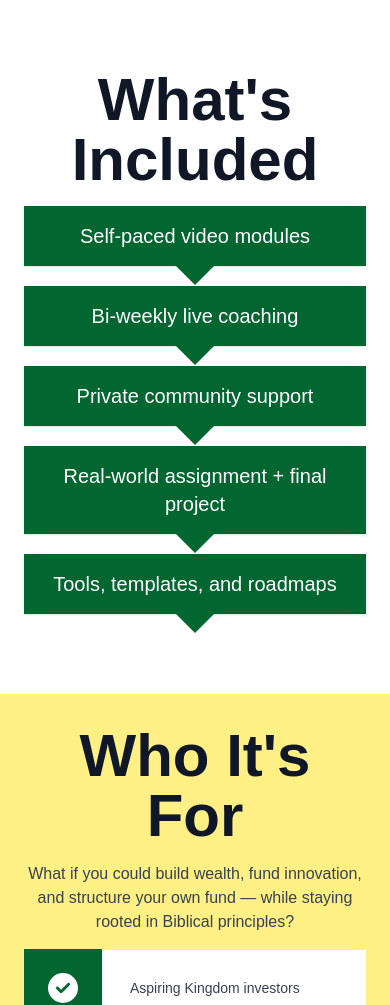
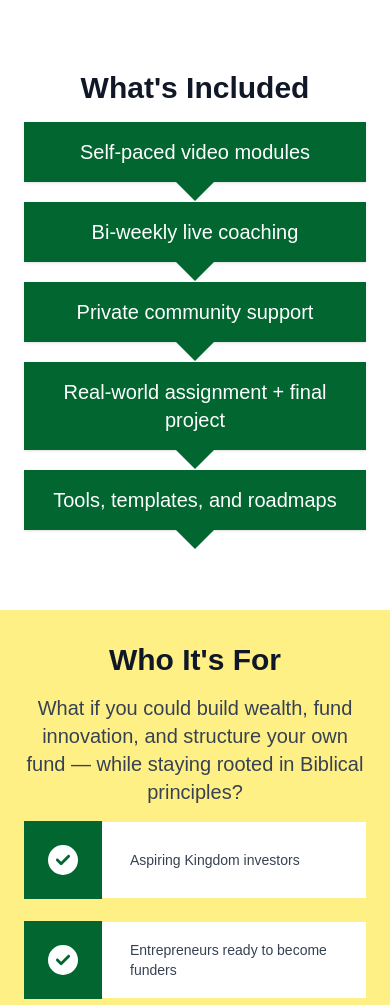
Before and after one commit to Lukwago-Joel-Jr/tce-digital-investments, a Next.js app: page /wealth-builder-program in a window 390 px wide. Shown: the part 995-2000 px from the top of the page. Built offline with nearby package versions, Linux system fonts and the light colour scheme; a web font is replaced by a local one.

Commit message:
Update page.js

```diff
--- a/src/app/wealth-builder-program/page.js
+++ b/src/app/wealth-builder-program/page.js
@@ -131,7 +131,9 @@ export default function CoursePage() {
 
       {/* What&apos;s Included */}
       <section className="max-w-4xl mx-auto text-center px-6">
-        <h2 className="text-6xl font-semibold mb-4">What&apos;s Included</h2>
+        <h2 className="md:text-6xl text-3xl font-semibold mb-4">
+          What&apos;s Included
+        </h2>
         <ul className="list-disc list-inside text-gray-700 text-left max-w-xl mx-auto space-y-5">
           <li className="list-none">
             <div className="bg-green-800 list-none p-4 shadow-sm relative">
@@ -183,8 +185,10 @@ export default function CoursePage() {
       {/* Who It&apos;s For */}
       <section className="max-w-4xl mx-auto text-center px-6 bg-yellow-200 p-8 flex flex-col items-center justify-center">
         <div className="max-w-xl">
-          <h2 className="text-6xl font-bold mb-4">Who It&apos;s For</h2>
-          <p className="text-gray-700 mb-4">
+          <h2 className="md:text-6xl text-3xl font-bold mb-4">
+            Who It&apos;s For
+          </h2>
+          <p className="text-gray-700 mb-4 text-xl">
             What if you could build wealth, fund innovation, and structure your
             own fund — while staying rooted in Biblical principles?
           </p>
```
